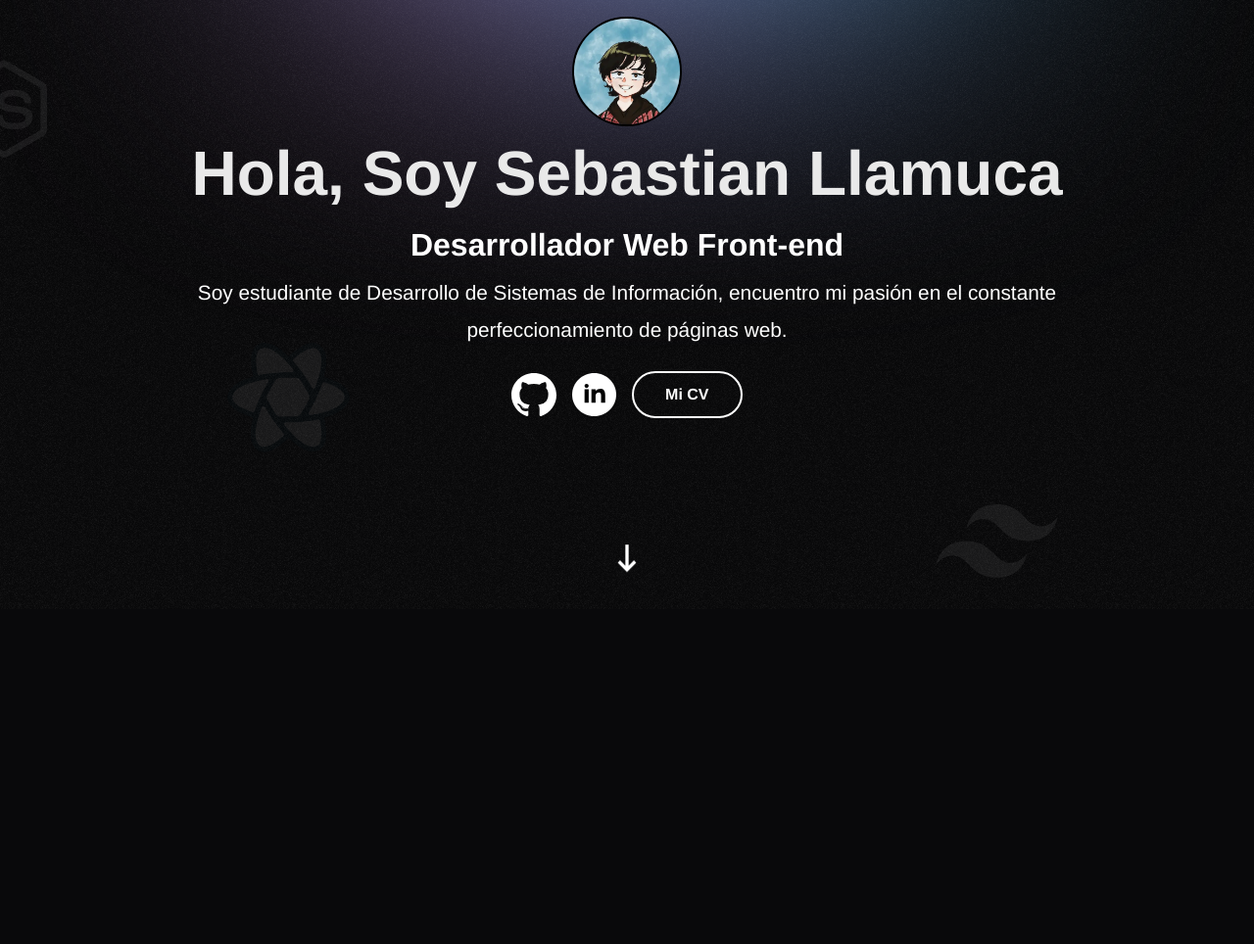
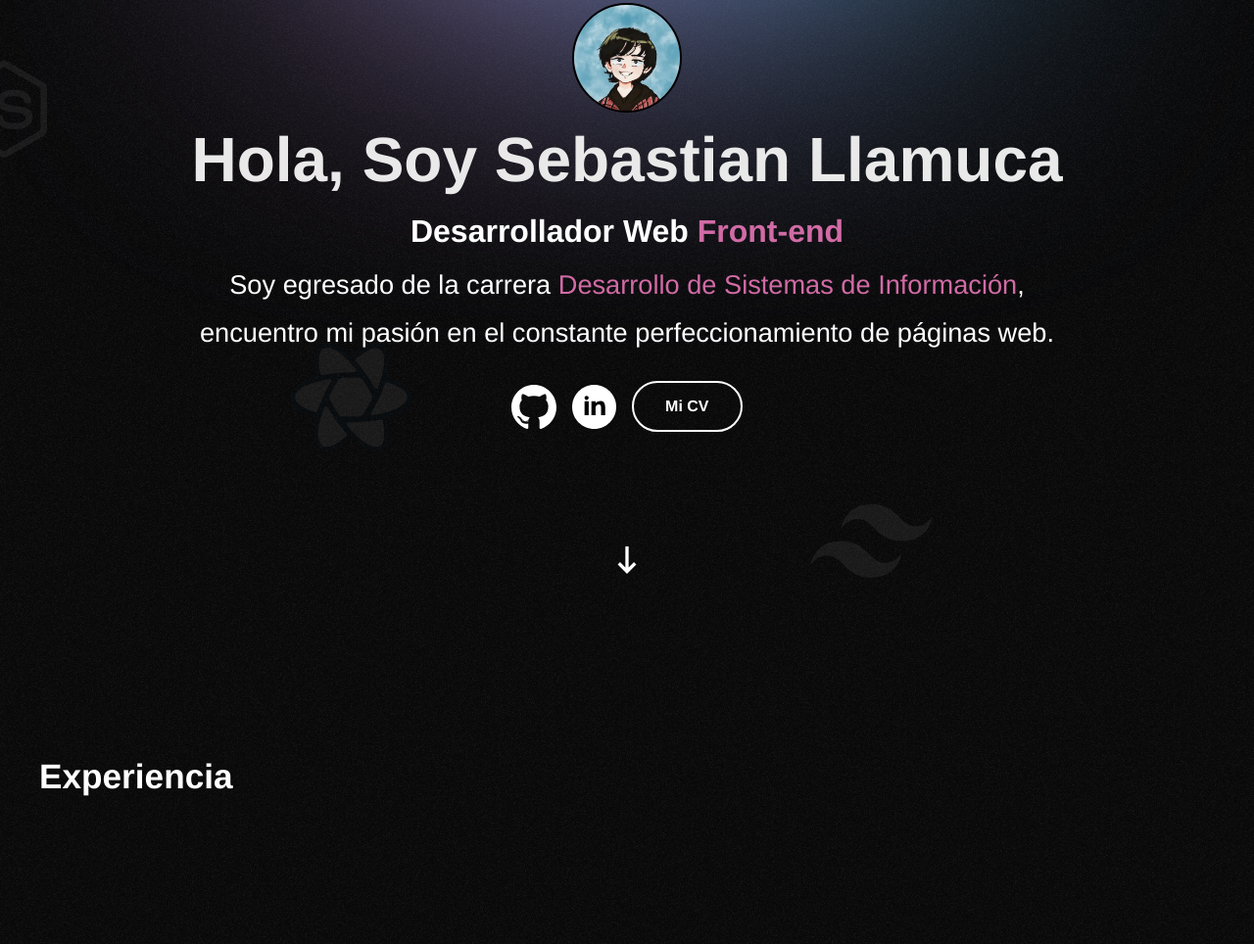
Before and after one commit to SebastianLl28/portafolio, an Astro site: page / in a window 1280 px wide. Shown: the part 178-1142 px from the top of the page at 98% size. Before the commit the page ends 800 px from the top, so only its background shows below. Built offline with nearby package versions, Linux system fonts and the light colour scheme; Astro itself is replaced by a stand-in of ours.

Commit message:
refactor hero

```diff
--- a/src/pages/index.astro
+++ b/src/pages/index.astro
@@ -1,11 +1,14 @@
 ---
 import Layout from "../layouts/Layout.astro";
-import Header from '../components/Header.astro'
-import Hero from "../sections/Hero.astro";
+import Header from "../shared/header/Header.astro";
+import Hero from "../sections/hero/Hero.astro";
+import Experience from "../sections/experience/Experience.astro";
 ---
+
 <Layout title="Portafolio Sebastian Llamuca">
-  <Header/>
+  <Header />
   <main>
-    <Hero/>
+    <Hero />
+    <Experience />
   </main>
 </Layout>
--- /dev/null
+++ b/src/sections/experience/Experience.astro
@@ -0,0 +1,21 @@
+<section class="experience" id="experience">
+  <div class="experience__container">
+    <h2 class="experience__title">Experiencia</h2>
+  </div>
+</section>
+<style lang="scss">
+  @use "../../scss/_mixins.scss" as *;
+
+  .experience {
+    padding-block: 10rem;
+
+    &__container {
+      @include container;
+    }
+
+    &__title {
+      font-size: 2.2em;
+      font-weight: bold;
+    }
+  }
+</style>
--- a/src/sections/Hero.astro
+++ b/src/sections/hero/Hero.astro
@@ -1,15 +1,16 @@
 ---
 import { Image } from "astro:assets";
-import GithubIcon from "../assets/github.svg";
-import LinkedInIcon from "../assets/linkedin.svg";
-import ProfileIcon from "../assets/profile.webp";
-import ArrowIcon from "../assets/arrow-down.svg";
-import ReactIcon from "../assets/react.svg";
-import SassIcon from "../assets/sass.svg";
-import TailwindIcon from "../assets/tailwindcss.svg";
-import ReactQueryIcon from "../assets/react-query.svg";
-import NodeJsIcon from "../assets/nodejs.svg";
-import AstroIcon from "../assets/astro.svg";
+import GithubIcon from "@assets/github.svg";
+import LinkedInIcon from "@assets/linkedin.svg";
+import ProfileIcon from "@assets/profile.webp";
+import ArrowIcon from "@assets/arrow-down.svg";
+import ReactIcon from "@assets/react.svg";
+import SassIcon from "@assets/sass.svg";
+import TailwindIcon from "@assets/tailwindcss.svg";
+import ReactQueryIcon from "@assets/react-query.svg";
+import NodeJsIcon from "@assets/nodejs.svg";
+import AstroIcon from "@assets/astro.svg";
+import pdf from "@assets/sebastian_llamuca_cv.pdf";
 ---
 
 <section class="hero" id="#home">
@@ -23,13 +24,20 @@ import AstroIcon from "../assets/astro.svg";
       loading="eager"
     />
     <h1 class="hero__title">Hola, Soy Sebastian Llamuca</h1>
-    <h2 class="hero__subTitle">Desarrollador Web Front-end</h2>
+    <h2 class="hero__subTitle">
+      Desarrollador Web <span class="hero__color">Front-end</span>
+    </h2>
     <p class="hero__paragraph">
-      Soy estudiante de Desarrollo de Sistemas de Información, encuentro mi
-      pasión en el constante perfeccionamiento de páginas web.
+      Soy egresado de la carrera <span class="hero__color"
+        >Desarrollo de Sistemas de Información</span
+      >, encuentro mi pasión en el constante perfeccionamiento de páginas web.
     </p>
     <div class="button">
-      <a href="#" class="button__cta">
+      <a
+        href="https://github.com/SebastianLl28"
+        class="button__cta"
+        target="_blank"
+      >
         <Image
           class="button__icon"
           src={GithubIcon}
@@ -37,7 +45,11 @@ import AstroIcon from "../assets/astro.svg";
           loading="eager"
         />
       </a>
-      <a href="#" class="button__cta">
+      <a
+        href="https://www.linkedin.com/in/sebasti%C3%A1n-alonso-llamuca-due%C3%B1as-115b09255/"
+        class="button__cta"
+        target="_blank"
+      >
         <Image
           class="button__icon"
           src={LinkedInIcon}
@@ -45,7 +57,7 @@ import AstroIcon from "../assets/astro.svg";
           loading="eager"
         />
       </a>
-      <button class="button__button">Mi CV</button>
+      <a href={pdf} target="_blank" class="button__button">Mi CV</a>
     </div>
     <Image
       src={ReactIcon}
@@ -101,7 +113,7 @@ import AstroIcon from "../assets/astro.svg";
 </section>
 
 <style lang="scss">
-  @use "../scss/_mixins.scss" as *;
+  @use "../../scss/_mixins.scss" as *;
 
   .hero__bg {
     position: absolute;
@@ -111,7 +123,7 @@ import AstroIcon from "../assets/astro.svg";
     pointer-events: none;
     user-select: none;
     &:nth-of-type(2) {
-      bottom: -2rem;
+      bottom: 3rem;
       left: -13rem;
     }
 
@@ -123,11 +135,11 @@ import AstroIcon from "../assets/astro.svg";
     }
     &:nth-of-type(4) {
       bottom: 2rem;
-      right: 10rem;
+      right: 18rem;
       left: unset;
     }
     &:nth-of-type(5) {
-      left: 12rem;
+      left: 16rem;
       bottom: 10rem;
     }
     &:nth-of-type(6) {
@@ -137,7 +149,7 @@ import AstroIcon from "../assets/astro.svg";
     }
     &:nth-of-type(7) {
       left: unset;
-      right: -15rem;
+      right: -10rem;
       width: 5.5rem;
       top: 20rem;
     }
@@ -146,6 +158,7 @@ import AstroIcon from "../assets/astro.svg";
   .hero {
     height: 100dvh;
     max-height: 1100px;
+    min-height: 800px;
     display: flex;
     position: relative;
     justify-content: center;
@@ -172,26 +185,21 @@ import AstroIcon from "../assets/astro.svg";
       font-weight: bolder;
       text-align: center;
       color: rgb(233, 233, 233);
-      font-size: clamp(3.2em, 5vw, 5em);
+      font-size: clamp(2.4em, 5vw, 5em);
       text-wrap: balance;
       position: relative;
       transform: translateY(15px);
       opacity: 0.5;
-      animation: init-title 0.4s forwards linear;
-    }
-
-    @keyframes init-title {
-      to {
-        opacity: 1;
-        transform: translateY(0);
-      }
+      animation: init-text 0.4s forwards linear;
     }
 
     &__subTitle {
-      font-size: clamp(1.7em, 5vw - 2rem, 2.5em);
+      font-size: clamp(1.4em, 5vw - 2rem, 2.5em);
       line-height: 1.6;
       font-weight: bold;
       text-align: center;
+      position: relative;
+      animation: init-text 0.4s forwards linear;
     }
 
     &__arrow {
@@ -205,7 +213,7 @@ import AstroIcon from "../assets/astro.svg";
         transform: translateY(0px);
       }
       from {
-        transform: translateY(4px);
+        transform: translateY(10px);
       }
     }
 
@@ -239,13 +247,18 @@ import AstroIcon from "../assets/astro.svg";
     }
 
     &__paragraph {
-      font-size: 1.3em;
+      font-size: clamp(1em, 5vw - 2.3rem, 1.8em);
       text-align: center;
       line-height: 1.8;
       text-wrap: pretty;
-      max-width: 90ch;
+      max-width: 60ch;
       margin-inline: auto;
       margin-top: 0.2em;
+      animation: init-text 0.4s forwards linear;
+    }
+
+    &__color {
+      color: #d16ba5;
     }
   }
 
@@ -255,6 +268,7 @@ import AstroIcon from "../assets/astro.svg";
     align-items: center;
     justify-content: center;
     gap: 1rem;
+    animation: init-text 0.4s forwards linear;
 
     &__button {
       border: 2px solid #fff;
@@ -302,12 +316,14 @@ import AstroIcon from "../assets/astro.svg";
     }
   }
 
-  @keyframes arrow-animation {
+  @keyframes init-text {
     from {
-      transform: translateY(-1.8rem) rotate(180deg);
+      opacity: 0;
+      transform: translateY(30px);
     }
     to {
-      transform: translateY(0rem) rotate(180deg);
+      opacity: 1;
+      transform: translateY(0);
     }
   }
 </style>
--- a/src/components/Header.astro
+++ b/src/shared/header/Header.astro
@@ -66,7 +66,6 @@ const links = [
 
     &.active {
       & > .list__element {
-
         & > .list__link {
           background-color: rgba(0, 0, 0, 0.7);
         }
@@ -79,7 +78,7 @@ const links = [
         border-top-left-radius: 10px;
       }
 
-      &:last-of-type{
+      &:last-of-type {
         border-top-right-radius: 10px;
       }
     }
@@ -90,6 +89,7 @@ const links = [
       backdrop-filter: blur(2px);
       font-weight: bold;
       transition: background-color 0.35s;
+      font-size: clamp(0.8em, 1.5vw, 1em);
     }
   }
 </style>
@@ -155,21 +155,20 @@ const links = [
     setStyleProperty(lineHover, width, left);
   };
 
-  updateLinePosition()
+  updateLinePosition();
 
   window.addEventListener("hashchange", updateLinePosition);
 
   window.addEventListener("resize", updateLinePosition);
 
-  const list  = document.querySelector('.list') as HTMLElement
+  const list = document.querySelector(".list") as HTMLElement;
 
-  window.addEventListener('scroll', () => {
+  window.addEventListener("scroll", () => {
     const scrollPosition = window.scrollY;
     if (scrollPosition > 10) {
-
-      list.classList.add('active')
+      list.classList.add("active");
     } else {
-      list.classList.remove('active')
+      list.classList.remove("active");
     }
-  })
+  });
 </script>
```
Also changed, not shown: src/sections/Experience.astro (deleted, +0 -8 lines), tsconfig.json (+10 -1 lines), 1 other file.
